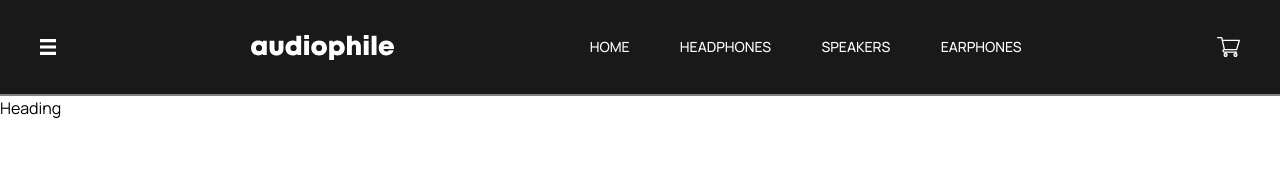
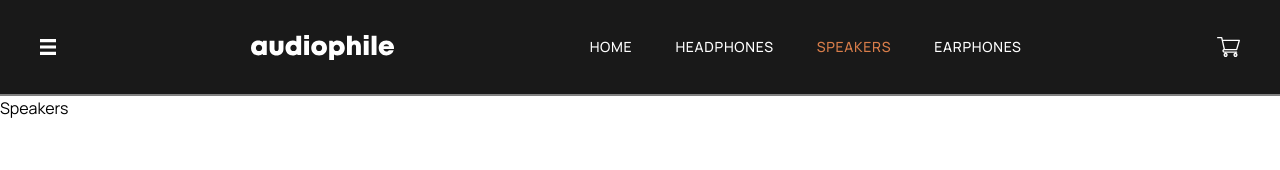
Before and after one commit to Myudro33/audiophile-ecommerce, a React (Create React App) app: page /speakers in a window 1280 px wide. Shown: the top 170 px of the page. Built offline with nearby package versions, Linux system fonts and the light colour scheme; the HTML template or start-up script is replaced by a standard one.

Commit message:
link colors match page hash

```diff
--- a/src/App.js
+++ b/src/App.js
@@ -1,20 +1,33 @@
-import React,{useState} from 'react'
-import BurgerMenu from './Components/BurgerMenu'
-import Cart from './Components/Cart'
-import Heading from './Components/Heading'
-import Navbar from './Components/Navbar'
+import React, { useState, useEffect } from "react";
+import BurgerMenu from "./Components/BurgerMenu";
+import Cart from "./Components/Cart";
+import Navbar from "./Components/Navbar";
+import Home from "./pages/Home";
+import { Route, Routes } from "react-router-dom";
+import Headphones from "./pages/Headphones";
+import Earphones from "./pages/Earphones";
+import Speakers from "./pages/Speakers";
+import { UserContext } from "./Context/UserContext";
 
 const App = () => {
-  const [menuOpen, setmenuOpen] = useState(false)
-  const [cartOpen, setcartOpen] = useState(false)
+  const [menuOpen, setmenuOpen] = useState(false);
+  const [cartOpen, setcartOpen] = useState(false);
+  const [hash, sethash] = useState("");
   return (
-    <div className='flex flex-col'>
-      <Navbar setmenuOpen={setmenuOpen} setcartOpen={setcartOpen} />
-      <BurgerMenu menuOpen={menuOpen} />
-      <Cart cartOpen={cartOpen} />
-      <Heading/>
-    </div>
-  )
-}
+    <div className="flex w-full flex-col">
+        <UserContext.Provider value={{ hash, sethash }}>
+        <Navbar  setmenuOpen={setmenuOpen} setcartOpen={setcartOpen} />
+        <BurgerMenu menuOpen={menuOpen} />
+        <Cart cartOpen={cartOpen} />
+        <Routes>
+          <Route path="/" element={<Home />} />
+          <Route path="/headphones" element={<Headphones />} />
+          <Route path="/speakers" element={<Speakers />} />
+          <Route path="/earphones" element={<Earphones />} />
+        </Routes>
+    </UserContext.Provider>
+      </div>
+  );
+};
 
-export default App
+export default App;
--- a/src/Components/Heading.jsx
+++ b/src/Components/Heading.jsx
@@ -2,7 +2,7 @@ import React from 'react'
 
 const Heading = () => {
   return (
-    <div>Heading</div>
+    <div className='w-full dp:h-[37.7rem] bg-[#191919]'>Heading</div>
   )
 }
 
--- a/src/Components/Navbar.jsx
+++ b/src/Components/Navbar.jsx
@@ -1,23 +1,56 @@
 import React from "react";
 import burgerIcon from "../assets/icon-hamburger.svg";
 import logo from "../assets/logo.svg";
-import cartIcon from '../assets/icon-cart.svg'
+import cartIcon from "../assets/icon-cart.svg";
 import { Link } from "react-router-dom";
+import { useContext } from "react";
+import { UserContext } from "../Context/UserContext";
 
-const Navbar = ({setmenuOpen,setcartOpen}) => {
+const Navbar = ({ setmenuOpen, setcartOpen }) => {
+  const {hash} = useContext(UserContext)
   return (
     <div className="w-full h-24 border-b-2 border-[gray] flex items-center justify-between py-8 md:px-10 xs:px-6 dp:px-36 bg-[#191919] text-white">
-      <img onClick={()=>setmenuOpen(prev=>!prev)} className="dp:hidden w-4 h-4 cursor-pointer" src={burgerIcon} alt="butgericon" />
+      <img
+        onClick={() => setmenuOpen((prev) => !prev)}
+        className="dp:hidden w-4 h-4 cursor-pointer"
+        src={burgerIcon}
+        alt="butgericon"
+      />
       <Link to={"/"}>
-        <img  src={logo} alt="logo" />
+        <img src={logo} alt="logo" />
       </Link>
       <div className="h-full xs:hidden  md:flex w-[27rem] justify-between items-center">
-        <Link className="hover:text-[#d87d4a] text-sm font-medium" to={"/"}>HOME</Link>
-        <Link className="hover:text-[#d87d4a] text-sm font-medium" to={"/headphones"}>HEADPHONES</Link>
-        <Link className="hover:text-[#d87d4a] text-sm font-medium" to={"/speakers"}>SPEAKERS</Link>
-        <Link className="hover:text-[#d87d4a] text-sm font-medium" to={"/earphones"}>EARPHONES</Link>
+        <Link
+          className={`hover:text-[#d87d4a] text-sm ${hash==='/'?'text-[#d87d4a]':''} tracking-wider font-medium `}
+          to={"/"}
+        >
+          HOME
+        </Link>
+        <Link
+          className={`hover:text-[#d87d4a] ${hash==='/headphones'?'text-[#d87d4a]':''} text-sm tracking-wider font-medium `}
+          to={"/headphones"}
+        >
+          HEADPHONES
+        </Link>
+        <Link
+          className={`hover:text-[#d87d4a] ${hash==='/speakers'?'text-[#d87d4a]':''} text-sm tracking-wider font-medium`}
+          to={"/speakers"}
+        >
+          SPEAKERS
+        </Link>
+        <Link
+          className={`hover:text-[#d87d4a] ${hash==='/earphones'?'text-[#d87d4a]':''} text-sm tracking-wider font-medium`}
+          to={"/earphones"}
+        >
+          EARPHONES
+        </Link>
       </div>
-      <img onClick={()=>setcartOpen(prev=>!prev)} className="cursor-pointer" src={cartIcon} alt="carticon" />
+      <img
+        onClick={() => setcartOpen((prev) => !prev)}
+        className="cursor-pointer"
+        src={cartIcon}
+        alt="carticon"
+      />
     </div>
   );
 };
--- /dev/null
+++ b/src/Context/UserContext.js
@@ -0,0 +1,3 @@
+import { createContext } from "react";
+
+export const UserContext = createContext(null)
--- /dev/null
+++ b/src/pages/Earphones.jsx
@@ -0,0 +1,13 @@
+import React from 'react'
+import { useContext } from 'react'
+import { UserContext } from '../Context/UserContext'
+
+const Earphones = () => {
+  const {sethash} = useContext(UserContext)
+  sethash('/earphones')
+  return (
+    <div>Earphones</div>
+  )
+}
+
+export default Earphones
--- /dev/null
+++ b/src/pages/Headphones.jsx
@@ -0,0 +1,11 @@
+import React from "react";
+import { useContext } from "react";
+import { UserContext } from "../Context/UserContext";
+
+const Headphones = () => {
+  const { sethash } = useContext(UserContext);
+  sethash("/headphones");
+  return <div>Headphones</div>;
+};
+
+export default Headphones;
--- /dev/null
+++ b/src/pages/Home.jsx
@@ -0,0 +1,16 @@
+import React from "react";
+import Heading from "../Components/Heading";
+import { useContext } from "react";
+import { UserContext } from "../Context/UserContext";
+
+const Home = () => {
+  const { sethash } = useContext(UserContext);
+  sethash((prev) => (prev = "/"));
+  return (
+    <div>
+      <Heading />
+    </div>
+  );
+};
+
+export default Home;
--- /dev/null
+++ b/src/pages/Speakers.jsx
@@ -0,0 +1,13 @@
+import React from 'react'
+import { useContext } from 'react'
+import { UserContext } from '../Context/UserContext'
+
+const Speakers = () => {
+  const {sethash} = useContext(UserContext)
+  sethash('/speakers')
+  return (
+    <div>Speakers</div>
+  )
+}
+
+export default Speakers
```
